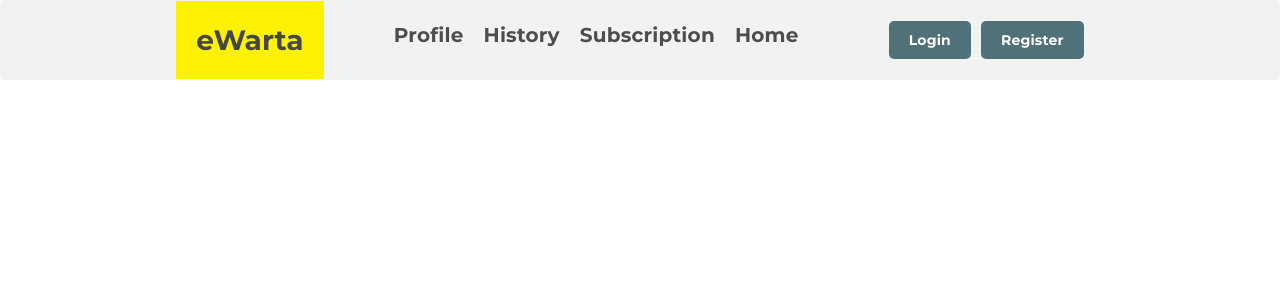
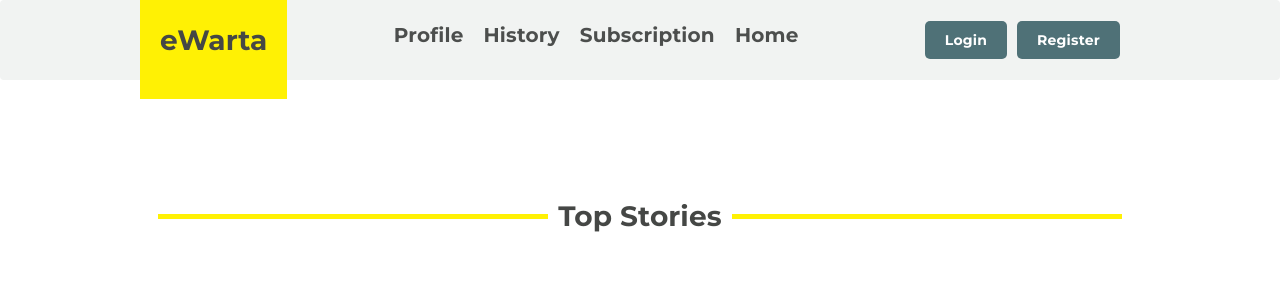
Before and after one commit to mrsambaga/eWarta-frontend, a React (Create React App) app: page / in a window 1280 px wide. Shown: the top 300 px of the page. Built offline with nearby package versions, Linux system fonts and the light colour scheme.

Commit message:
feat: add home & top stories title & line

```diff
--- a/src/App.tsx
+++ b/src/App.tsx
@@ -2,12 +2,17 @@ import React from "react";
 import "./App.css";
 import Navbar from "./components/organisms/Navbar/Navbar";
 import { BrowserRouter, Route, Routes } from "react-router-dom";
+import Home from "./pages/Home/Home";
 
 function App() {
   return (
     <BrowserRouter>
       <Routes>
-        <Route path="/" element={<Navbar />} />
+        <Route element={<Navbar />}>
+          {/* <Route path="/register" element={<Register />} />
+          <Route path="/login" element={<Login />} /> */}
+          <Route path="/" element={<Home />} />
+        </Route>
       </Routes>
     </BrowserRouter>
   );
--- a/src/components/atoms/TitleBox/TitleBox.scss
+++ b/src/components/atoms/TitleBox/TitleBox.scss
@@ -14,6 +14,7 @@
     justify-content: center;
     align-items: center;
     padding: 20px;
+    height: 150%;
 
     & h3 {
         @include font-navbar-title;
--- a/src/components/organisms/Navbar/Navbar.scss
+++ b/src/components/organisms/Navbar/Navbar.scss
@@ -24,6 +24,13 @@
     text-underline-offset: 7px;
 }
 
+.app {
+    display: flex;
+    flex-direction: column;
+    align-items: center;
+}
+
+
 .navbar {
     width: 100%;
     background-color: #f1f3f2;
@@ -32,12 +39,15 @@
 
     &__container {
         display: flex;
-        width: 70%;
+        width: 100%;
+        max-width: 1000px;
         justify-content: center;
 
         &__nav {
+            width: 100%;
             display: flex;
-            gap: 5rem;
+            justify-content: space-between;
+            align-items: center;
         }
     }
 
--- a/src/components/organisms/Navbar/Navbar.tsx
+++ b/src/components/organisms/Navbar/Navbar.tsx
@@ -1,5 +1,5 @@
 import React, { useState } from "react";
-import { NavLink, useNavigate } from "react-router-dom";
+import { NavLink, Outlet, useNavigate } from "react-router-dom";
 import "./Navbar.scss";
 import Button from "../../atoms/Button/Button";
 import TitleBox from "../../atoms/TitleBox/TitleBox";
@@ -12,6 +12,7 @@ const Navbar: React.FC = () => {
   };
 
   return (
+    <div className="app">
       <div className="navbar">
         <div className="navbar__container">
           <nav className="navbar__container__nav">
@@ -63,6 +64,8 @@ const Navbar: React.FC = () => {
           </nav>
         </div>
       </div>
+      <Outlet />
+    </div>
   );
 };
 
--- /dev/null
+++ b/src/components/organisms/TopStories/TopStories.scss
@@ -0,0 +1,31 @@
+@mixin font-navbar-title {
+    font-family: 'Montserrat';
+    font-style: normal;
+    font-weight: 700;
+    font-size: 28px;
+    line-height: 32px;
+    letter-spacing: 0.1px;
+    color: #454745;
+}
+
+.top-stories {
+    width: 100%;
+    &__title {
+        display: flex;
+        justify-content: center;
+        align-items: center;
+
+        & h3 {
+            @include font-navbar-title;
+        }
+
+        &__line {
+            flex: 1;
+            width: 100%;
+            max-width: 390px;
+            height: 5px;
+            margin: 5px 10px;
+            background-color: #fff104;
+        }
+    }
+}
--- /dev/null
+++ b/src/components/organisms/TopStories/TopStories.tsx
@@ -0,0 +1,16 @@
+import React from "react";
+import "./TopStories.scss";
+
+const TopStories: React.FC = () => {
+  return (
+    <div className="top-stories">
+      <div className="top-stories__title">
+        <div className="top-stories__title__line"></div>
+        <h3>Top Stories</h3>
+        <div className="top-stories__title__line"></div>
+      </div>
+    </div>
+  );
+};
+
+export default TopStories;
--- /dev/null
+++ b/src/pages/Home/Home.scss
@@ -0,0 +1,8 @@
+.home {
+    margin-top: 100px;
+    width: 100%;
+    max-width: 1000px;
+    display: flex;
+    align-items: center;
+    flex-direction: column;
+}
--- /dev/null
+++ b/src/pages/Home/Home.tsx
@@ -0,0 +1,13 @@
+import React from "react";
+import TopStories from "../../components/organisms/TopStories/TopStories";
+import "./Home.scss";
+
+const Home: React.FC = () => {
+  return (
+    <div className="home">
+      <TopStories />
+    </div>
+  );
+};
+
+export default Home;
```
Lines whose indentation alone changed are shown as unchanged.
